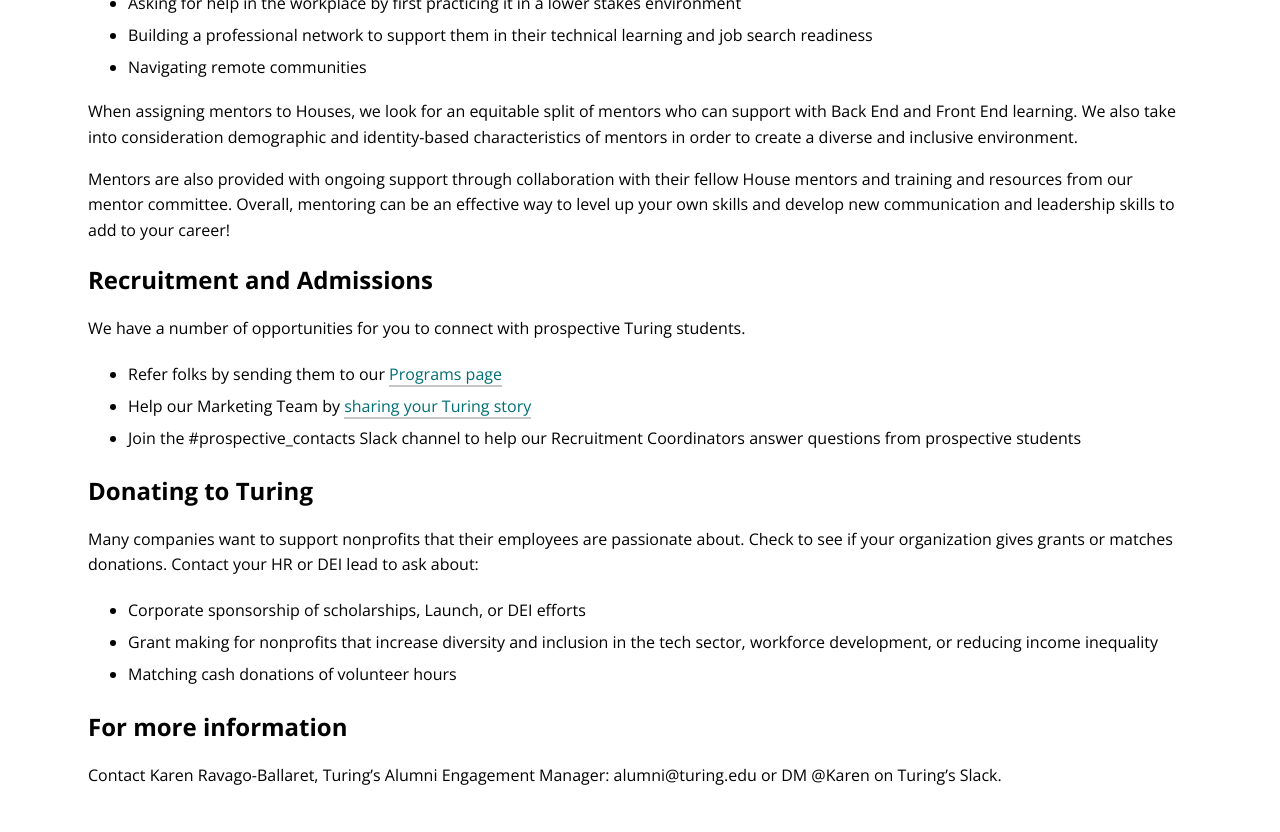
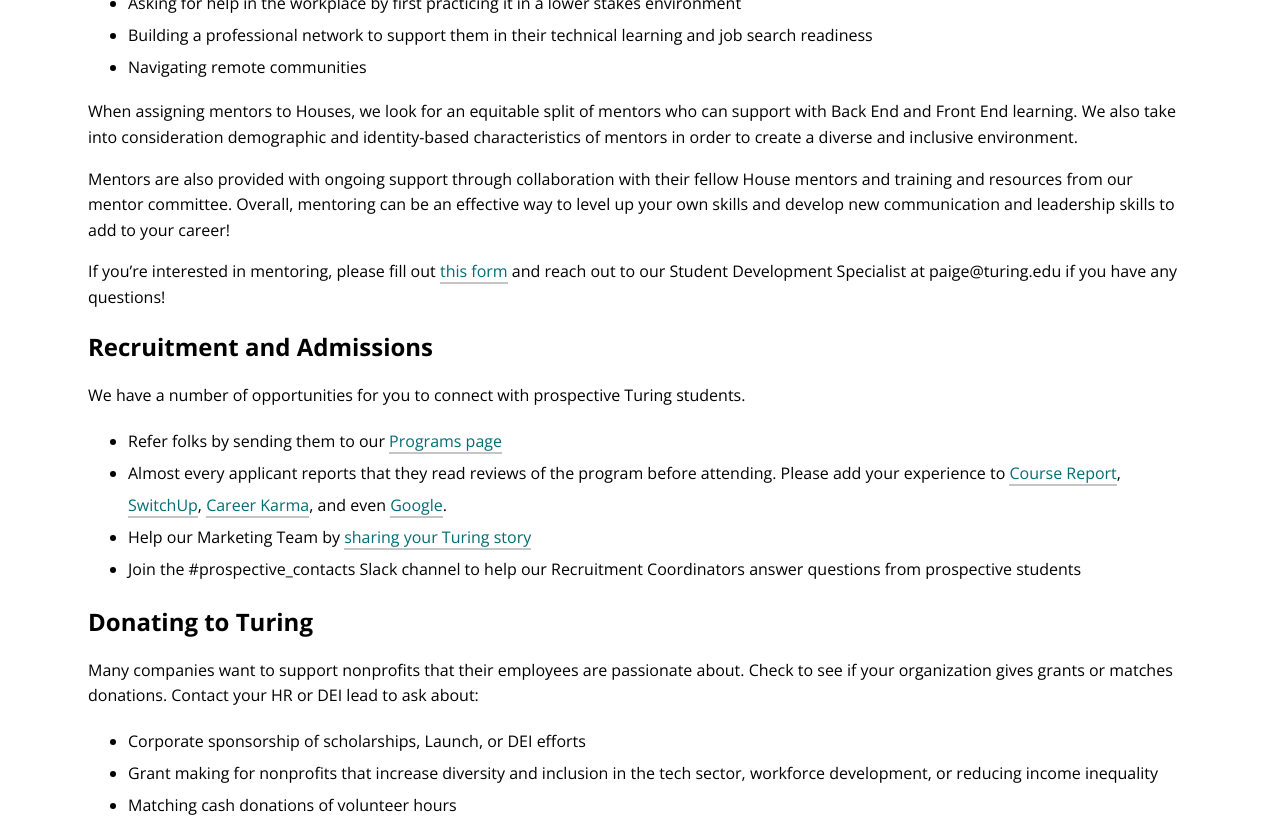
Before and after one commit to turingschool/alumni-site, a Jekyll site: the page built from volunteer.md, in a window 1280 px wide and 900 px high, scrolled down 1738 px, cut to the strip 0-832 px from the top of the window. Built offline with Jekyll 4.4.1, drawn with Linux system fonts in a browser that asks for light colours; nearby versions of some CDN libraries; comment, search, counter and statistics services are not loaded.

Commit message:
Update volunteer.md

```diff
--- a/volunteer.md
+++ b/volunteer.md
@@ -59,9 +59,12 @@ When assigning mentors to Houses, we look for an equitable split of mentors who
 
 Mentors are also provided with ongoing support through collaboration with their fellow House mentors and training and resources from our mentor committee. Overall, mentoring can be an effective way to level up your own skills and develop new communication and leadership skills to add to your career!
 
+If you're interested in mentoring, please fill out [this form](https://airtable.com/shrRJA87qv0eRovqv) and reach out to our Student Development Specialist at paige@turing.edu if you have any questions!
+
 ## Recruitment and Admissions
 We have a number of opportunities for you to connect with prospective Turing students.
 * Refer folks by sending them to our [Programs page](https://turing.edu/programs)
+* Almost every applicant reports that they read reviews of the program before attending. Please add your experience to [Course Report](https://www.coursereport.com/schools/turing), [SwitchUp](https://www.switchup.org/bootcamps/turing-school-of-software-and-design), [Career Karma](https://careerkarma.com/schools/turing/), and even [Google](https://www.google.com/maps/place/Turing+School+of+Software+%26+Design/@46.423669,-129.9427085,3z/data=!3m1!4b1!4m6!3m5!1s0x876c78c4f77d2b15:0x3ff4c7d558d0edd1!8m2!3d46.423669!4d-129.9427086!16s%2Fg%2F11b5wnd6_b).
 * Help our Marketing Team by [sharing your Turing story](https://docs.google.com/forms/d/e/1FAIpQLScoiT6jO4W1xneJLOmWySEj4CH5g8d9wS4Tmsj2KQF_mrp3jA/viewform)
 * Join the #prospective_contacts Slack channel to help our Recruitment Coordinators answer questions from prospective students
 
```
